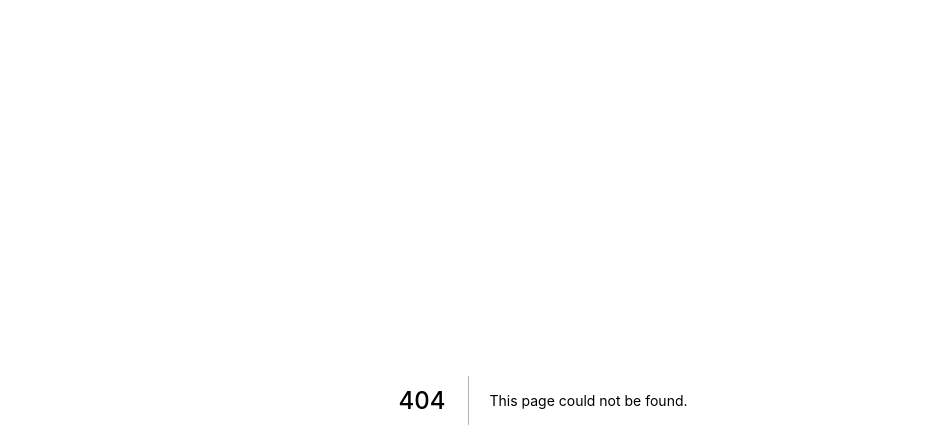
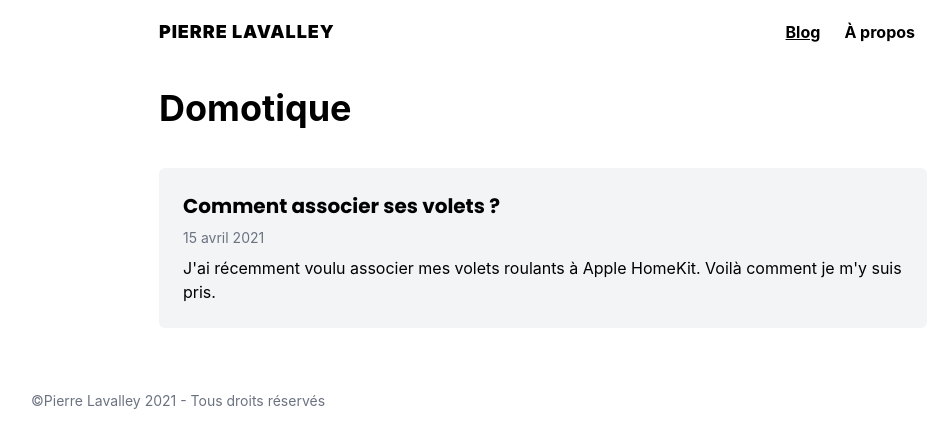
Before and after one commit to piRstone/personal-website, a Next.js app: page /blog/categories/domotique in a window 1280 px wide. Before the commit this address had no page. Shown: the top 448 px of the page, without its empty margins (97-1042 px from the left). Built offline with nearby package versions, Linux system fonts and the light colour scheme; a web font is replaced by a local one; what @tailwindcss/typography would draw is missing.

Commit message:
feat: categories page and category tag on post

```diff
--- /dev/null
+++ b/components/CategoryTag.tsx
@@ -0,0 +1,25 @@
+import Link from 'next/link'
+import React, { FC } from 'react'
+import { categories } from '../types'
+
+type CategoryTagProps = {
+    categoryName: string
+}
+
+const CategoryTag: FC<CategoryTagProps> = ({ categoryName }) => {
+    const category = categories[categoryName]
+
+    if (!category) return null
+
+    return (
+        <Link href={`/blog/categories/${category.slug}`}>
+            <a
+                className={`bg-gradient-to-r from-${category.colorFrom} to-${category.colorTo} text-${category.textColor} py-1 px-3 rounded-md font-bold`}
+            >
+                {category.name}
+            </a>
+        </Link>
+    )
+}
+
+export default CategoryTag
--- a/components/PostCard.tsx
+++ b/components/PostCard.tsx
@@ -11,7 +11,7 @@ type PostCardProps = {
 
 const PostCard: FC<PostCardProps> = ({ title, filePath, publishedAt, excerpt }) => {
     return (
-        <div className="mb-5 p-4 bg-gray-200 dark:bg-gray-800 rounded-md">
+        <div className="mb-5 p-6 bg-gray-100 dark:bg-gray-800 rounded-md">
             <article>
                 <Link href={`/blog/${filePath.replace(/\.mdx?$/, '')}`}>
                     <a>
--- a/components/PostLayout.tsx
+++ b/components/PostLayout.tsx
@@ -3,6 +3,7 @@ import { NextSeo } from 'next-seo'
 import Footer from './Footer'
 import Header from './Header'
 import PostTitle from './PostTitle'
+import CategoryTag from './CategoryTag'
 import { PostMetaData } from '../types'
 
 type PostLayoutProps = {
@@ -17,11 +18,16 @@ const PostLayout: FC<PostLayoutProps> = ({ meta, content }) => {
             <div className="bg-white dark:bg-gray-900 min-h-screen">
                 <Header />
                 <main className="container mx-auto py-6">
-                    <div className="prose dark:prose-dark max-w-screen-sm mx-auto">
-                        <PostTitle meta={meta} />
-                        <p>{meta.excerpt}</p>
-                        {meta.picture && <img src={meta.picture} alt="" />}
-                        {content}
+                    <div className="max-w-screen-sm mx-auto">
+                        <div className="flex justify-center mt-3 mb-9">
+                            <CategoryTag categoryName={meta.category} />
+                        </div>
+                        <div className="prose dark:prose-dark">
+                            <PostTitle meta={meta} />
+                            <p>{meta.excerpt}</p>
+                            {meta.picture && <img src={meta.picture} alt="" />}
+                            {content}
+                        </div>
                     </div>
                 </main>
                 <Footer />
--- /dev/null
+++ b/pages/blog/categories/[category].tsx
@@ -0,0 +1,79 @@
+import path from 'path'
+import fs from 'fs'
+import React, { FC } from 'react'
+import { categories, Post } from '../../../types'
+import { postFilePaths, POSTS_PATH } from '../../../utils/mdxUtils'
+import matter from 'gray-matter'
+import formatDate from '../../../utils/formatDate'
+import PostCard from '../../../components/PostCard'
+import Header from '../../../components/Header'
+import Footer from '../../../components/Footer'
+
+type CategoryPageProps = {
+    posts: Post[]
+    category: string
+}
+
+const CategoryPage: FC<CategoryPageProps> = ({ posts, category }) => {
+    const cat = categories[category]
+    return (
+        <div className="bg-white dark:bg-gray-900 min-h-screen">
+            <Header />
+            <main className="container mx-auto py-6">
+                <div className="max-w-screen-md mx-auto">
+                    <h1 className="font-bold text-4xl mb-10">{cat.name}</h1>
+
+                    {posts.length ? (
+                        posts.map((post) => (
+                            <PostCard
+                                key={post.data.title}
+                                title={post.data.title}
+                                publishedAt={post.publishedAt}
+                                filePath={post.filePath}
+                                excerpt={post.data.excerpt}
+                            />
+                        ))
+                    ) : (
+                        <p>Pas d'articles pour cette catégories</p> // eslint-disable-line
+                    )}
+                </div>
+            </main>
+            <Footer />
+        </div>
+    )
+}
+
+export default CategoryPage
+
+export const getStaticProps = ({ params }) => {
+    const posts: Post[] = postFilePaths.map((filePath) => {
+        const source = fs.readFileSync(path.join(POSTS_PATH, filePath))
+        const { content, data } = matter(source)
+        const publishedAt = formatDate(data.publishedAt)
+
+        return {
+            content,
+            data,
+            filePath,
+            publishedAt,
+        }
+    })
+
+    const categoryPosts = posts.filter((post) => post.data.category === params.category)
+
+    return {
+        props: {
+            posts: categoryPosts,
+            category: params.category,
+        },
+    }
+}
+
+export const getStaticPaths = () => {
+    const paths = Object.keys(categories).map((cat) => `/blog/categories/${cat}`)
+
+    return {
+        paths,
+        fallback: false,
+    }
+}
--- a/posts/comment-associer-ses-volets.mdx
+++ b/posts/comment-associer-ses-volets.mdx
@@ -2,8 +2,8 @@
 title: Comment associer ses volets ?
 excerpt: J'ai récemment voulu associer mes volets roulants à Apple HomeKit. Voilà comment je m'y suis pris.
 publishedAt: "2021-04-15"
-picture: https://source.unsplash.com/photos/JNIVMXNoaYs
-category: Domotique
+picture: https://source.unsplash.com/JNIVMXNoaYs/1920x900
+category: domotique
 ---
 
 ## Un travail de longue haleine
--- /dev/null
+++ b/types/Category.ts
@@ -0,0 +1,19 @@
+type Category = {
+    name: string
+    slug: string
+    textColor: string
+    colorFrom: string
+    colorTo: string
+}
+
+export const categories: Record<string, Category> = {
+    domotique: {
+        name: 'Domotique',
+        slug: 'domotique',
+        textColor: 'yellow-600',
+        colorFrom: 'yellow-300',
+        colorTo: 'yellow-400',
+    },
+}
+
+export default Category
--- a/types/index.ts
+++ b/types/index.ts
@@ -1,2 +1,4 @@
 export type { default as Post } from './Post'
 export type { default as PostMetaData } from './PostMetaData'
+export type { default as Category } from './Category'
+export { categories } from './Category'
```
